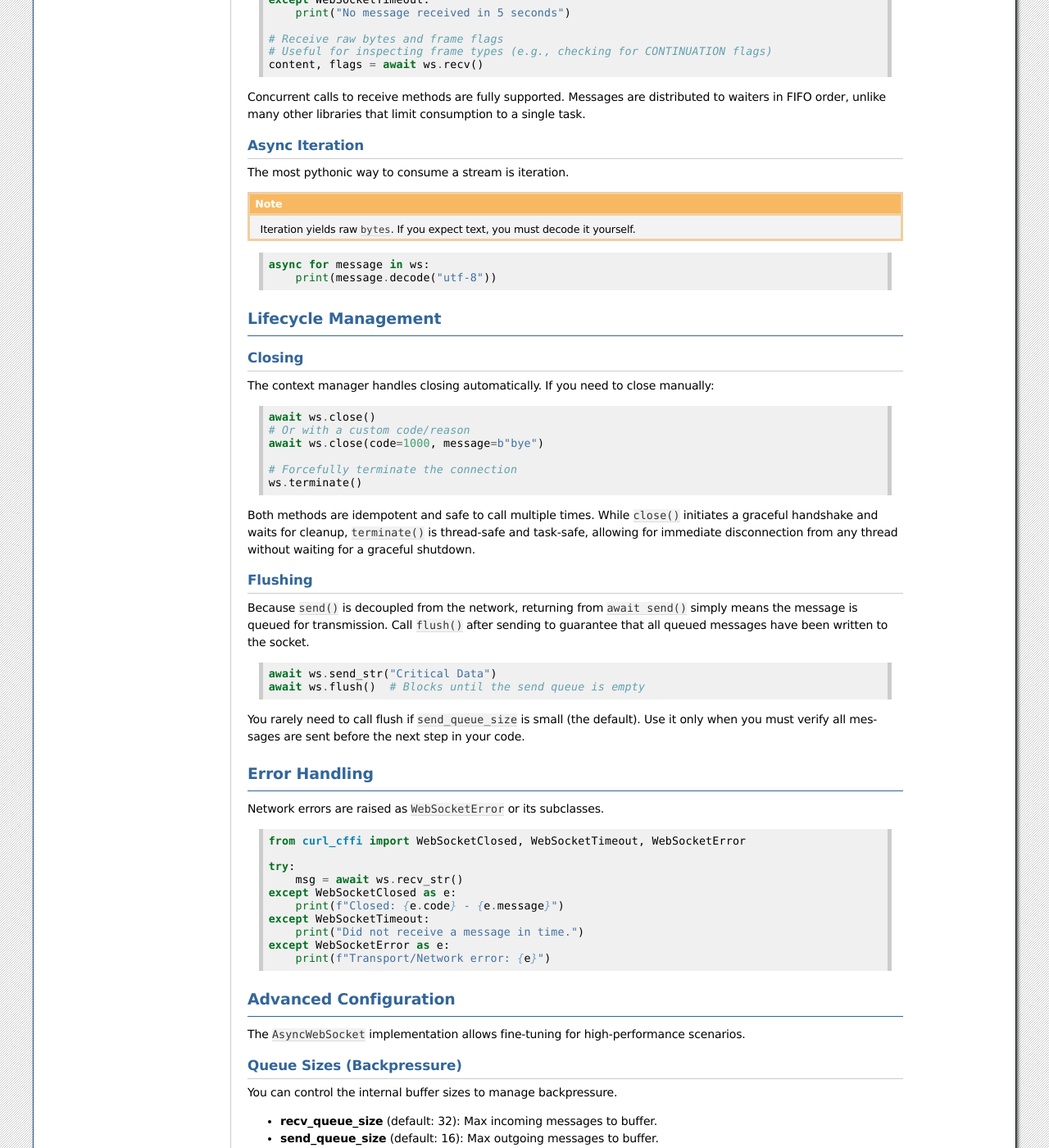
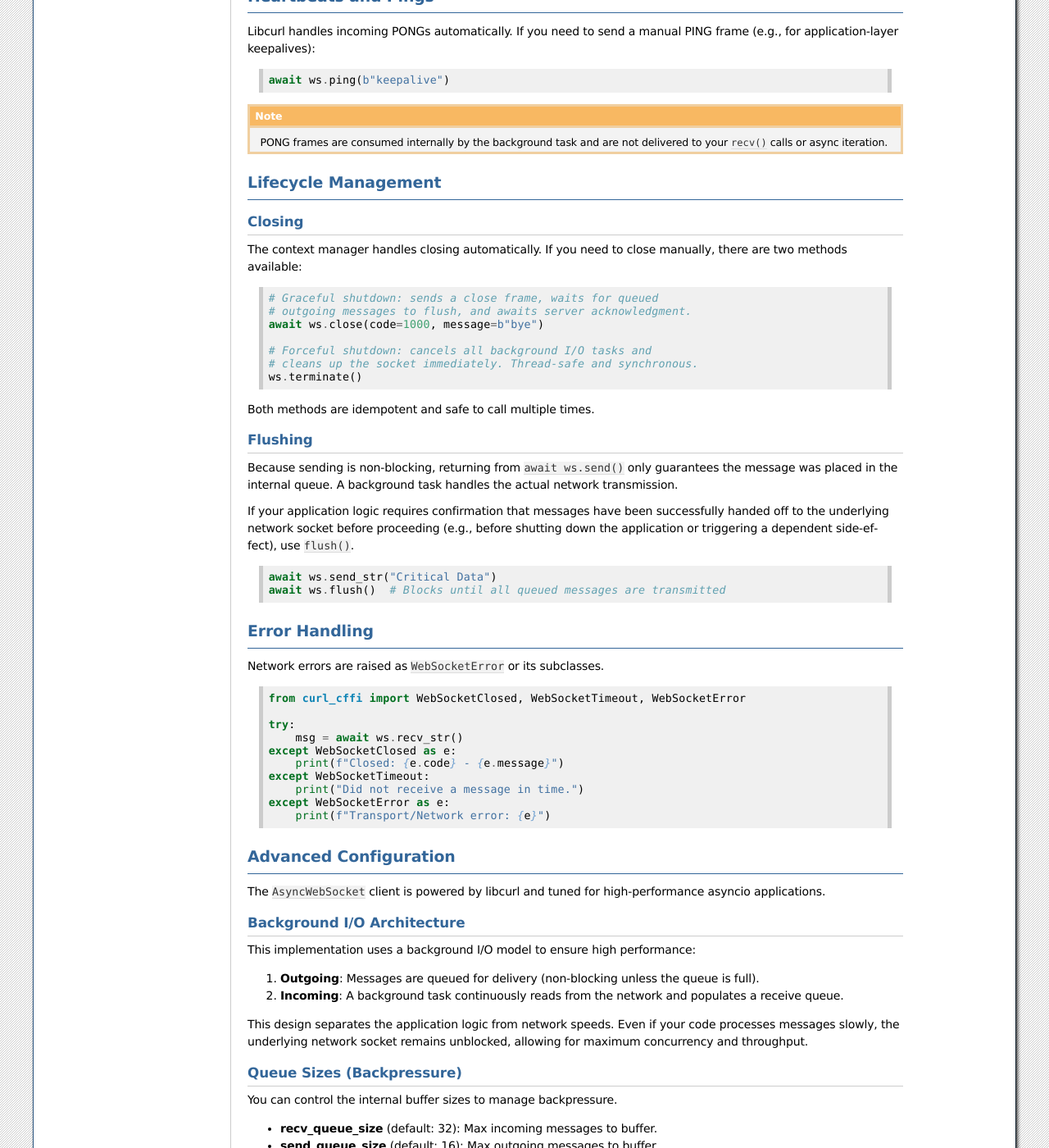
Before and after one commit to lexiforest/curl_cffi, a Sphinx documentation site: the page built from docs/websockets.rst, in a window 1280 px wide and 1400 px high, scrolled down 2296 px. Shown: the whole window at 82% size. Built offline with Sphinx 7.4.7, drawn with Linux system fonts in a browser that asks for light colours; some of the changed text lies outside the part shown.

```diff
--- a/docs/websockets.rst
+++ b/docs/websockets.rst
@@ -3,16 +3,12 @@ WebSockets
 
 ``curl_cffi`` provides WebSocket clients for both synchronous and asynchronous contexts.
 
-.. important::
-
-   The asynchronous implementation (``AsyncWebSocket``) is significantly more developed, robust, and feature-rich than the synchronous version. It features background I/O, flow control, configurable backpressure, and automatic retries.
-
-   Unless you are strictly bound to a synchronous environment, we strongly recommend using the asynchronous API described below for all use cases.
+The asynchronous client (``AsyncWebSocket``) is the recommended choice for most applications. Built for high performance, it offers a rich feature set—including background I/O, configurable backpressure, and automatic retries. All examples in this guide focus on the asynchronous API.
 
 Quick Start
 ===========
 
-The recommended way to use WebSockets is via the ``AsyncSession``.
+The recommended way to connect to a WebSocket is via the ``AsyncSession``.
 
 .. note::
 
@@ -42,20 +38,6 @@ The recommended way to use WebSockets is via the ``AsyncSession``.
                     print(f"Stream: {message}")
 
     asyncio.run(main())
-
-Async WebSockets
-================
-
-The ``AsyncWebSocket`` client is powered by libcurl and tuned for high-performance asyncio applications. It supports standard features like text/binary frames, pings, and automatic handling of control frames.
-
-**Architecture**
-
-This implementation uses a **background I/O model** to ensure high performance:
-
-1.  **Outgoing**: Messages are queued for delivery (non-blocking unless the queue is full).
-2.  **Incoming**: A background task continuously reads from the network and populates a receive queue.
-
-This design decouples your application logic from network speeds. Even if your code processes messages slowly, the underlying network socket remains unblocked, allowing for maximum concurrency and throughput.
 
 Connecting
 ==========
@@ -102,16 +84,6 @@ Methods for sending data place the message into an outgoing queue. They are gene
     # Send generic (accepts str, bytes, bytearray, memoryview)
     await ws.send("Auto-detected payload")
 
-**Pings**
-
-Libcurl handles PONGs automatically, but you can send a manual PING frame if needed (e.g., for application-layer keepalives).
-
-.. code-block:: python
-
-    await ws.ping(b"keepalive")
-
-PONG frames are consumed internally and are not delivered to user-facing receive methods.
-
 Receiving Data
 ==============
 
@@ -134,10 +106,16 @@ All receive methods support an optional ``timeout`` argument (in seconds).
         print("No message received in 5 seconds")
 
     # Receive raw bytes and frame flags
-    # Useful for inspecting frame types (e.g., checking for CONTINUATION flags)
+    # Useful for inspecting the frame type (e.g., TEXT vs BINARY)
     content, flags = await ws.recv()
+    if flags & CurlWsFlag.TEXT:
+        text = content.decode("utf-8")
 
 Concurrent calls to receive methods are fully supported. Messages are distributed to waiters in FIFO order, unlike many other libraries that limit consumption to a single task.
+
+.. note::
+
+    ``recv_str()`` and ``recv_json()`` check that the incoming message is a ``TEXT`` frame. If the server sends a ``BINARY`` frame, these methods will raise a ``WebSocketError``.
 
 Async Iteration
 ---------------
@@ -153,36 +131,50 @@ The most pythonic way to consume a stream is iteration.
     async for message in ws:
         print(message.decode("utf-8"))
 
+Heartbeats and Pings
+====================
+
+Libcurl handles incoming PONGs automatically. If you need to send a manual PING frame (e.g., for application-layer keepalives):
+
+.. code-block:: python
+
+    await ws.ping(b"keepalive")
+
+.. note::
+
+    PONG frames are consumed internally by the background task and are not delivered to your ``recv()`` calls or async iteration.
+
 Lifecycle Management
 ====================
 
 Closing
 -------
 
-The context manager handles closing automatically. If you need to close manually:
+The context manager handles closing automatically. If you need to close manually, there are two methods available:
 
 .. code-block:: python
 
-    await ws.close()
-    # Or with a custom code/reason
+    # Graceful shutdown: sends a close frame, waits for queued
+    # outgoing messages to flush, and awaits server acknowledgment.
     await ws.close(code=1000, message=b"bye")
 
-    # Forcefully terminate the connection
+    # Forceful shutdown: cancels all background I/O tasks and
+    # cleans up the socket immediately. Thread-safe and synchronous.
     ws.terminate()
 
-Both methods are idempotent and safe to call multiple times. While ``close()`` initiates a graceful handshake and waits for cleanup, ``terminate()`` is thread-safe and task-safe, allowing for immediate disconnection from any thread without waiting for a graceful shutdown.
+Both methods are idempotent and safe to call multiple times.
 
 Flushing
 --------
 
-Because ``send()`` is decoupled from the network, returning from ``await send()`` simply means the message is queued for transmission. Call ``flush()`` after sending to guarantee that all queued messages have been written to the socket.
+Because sending is non-blocking, returning from ``await ws.send()`` only guarantees the message was placed in the internal queue. A background task handles the actual network transmission.
+
+If your application logic requires confirmation that messages have been successfully handed off to the underlying network socket before proceeding (e.g., before shutting down the application or triggering a dependent side-effect), use ``flush()``.
 
 .. code-block:: python
 
     await ws.send_str("Critical Data")
-    await ws.flush()  # Blocks until the send queue is empty
-
-You rarely need to call flush if ``send_queue_size`` is small (the default). Use it only when you must verify all messages are sent before the next step in your code.
+    await ws.flush()  # Blocks until all queued messages are transmitted
 
 Error Handling
 ==============
@@ -205,7 +197,17 @@ Network errors are raised as ``WebSocketError`` or its subclasses.
 Advanced Configuration
 ======================
 
-The ``AsyncWebSocket`` implementation allows fine-tuning for high-performance scenarios.
+The ``AsyncWebSocket`` client is powered by libcurl and tuned for high-performance asyncio applications.
+
+Background I/O Architecture
+---------------------------
+
+This implementation uses a background I/O model to ensure high performance:
+
+1.  **Outgoing**: Messages are queued for delivery (non-blocking unless the queue is full).
+2.  **Incoming**: A background task continuously reads from the network and populates a receive queue.
+
+This design separates the application logic from network speeds. Even if your code processes messages slowly, the underlying network socket remains unblocked, allowing for maximum concurrency and throughput.
 
 Queue Sizes (Backpressure)
 --------------------------
@@ -240,11 +242,11 @@ There are no limits on the size of the message that can be sent. Large outbound
 Manual Fragmentation
 --------------------
 
-If you need to manually fragment a large message, you can send it in chunks by combining the frame type with the ``CURLWS_CONT`` flag.
-The final chunk should drop the ``CONT`` flag to indicate the end of the message.
+The library automatically fragments large payloads for you. If you are generating data on-the-fly and want to stream it to the server in chunks, you can manually fragment messages using the ``CURLWS_CONT`` flag.
 
 .. warning::
-    According to the libcurl specification, you **must** include the underlying message type (e.g., ``TEXT`` or ``BINARY``) in *every* chunk, alongside the ``CONT`` flag. Do not send ``CONT`` by itself.
+
+    According to the ``libcurl`` specification, you **must** include the underlying message type (e.g., ``TEXT`` or ``BINARY``) in every chunk, alongside the ``CONT`` flag. The final chunk simply drops the ``CONT`` flag to conclude the message.
 
 .. code-block:: python
 
```
Also changed, not shown: other parts of docs/websockets.rst (+1 -1 lines), 2 other files.
